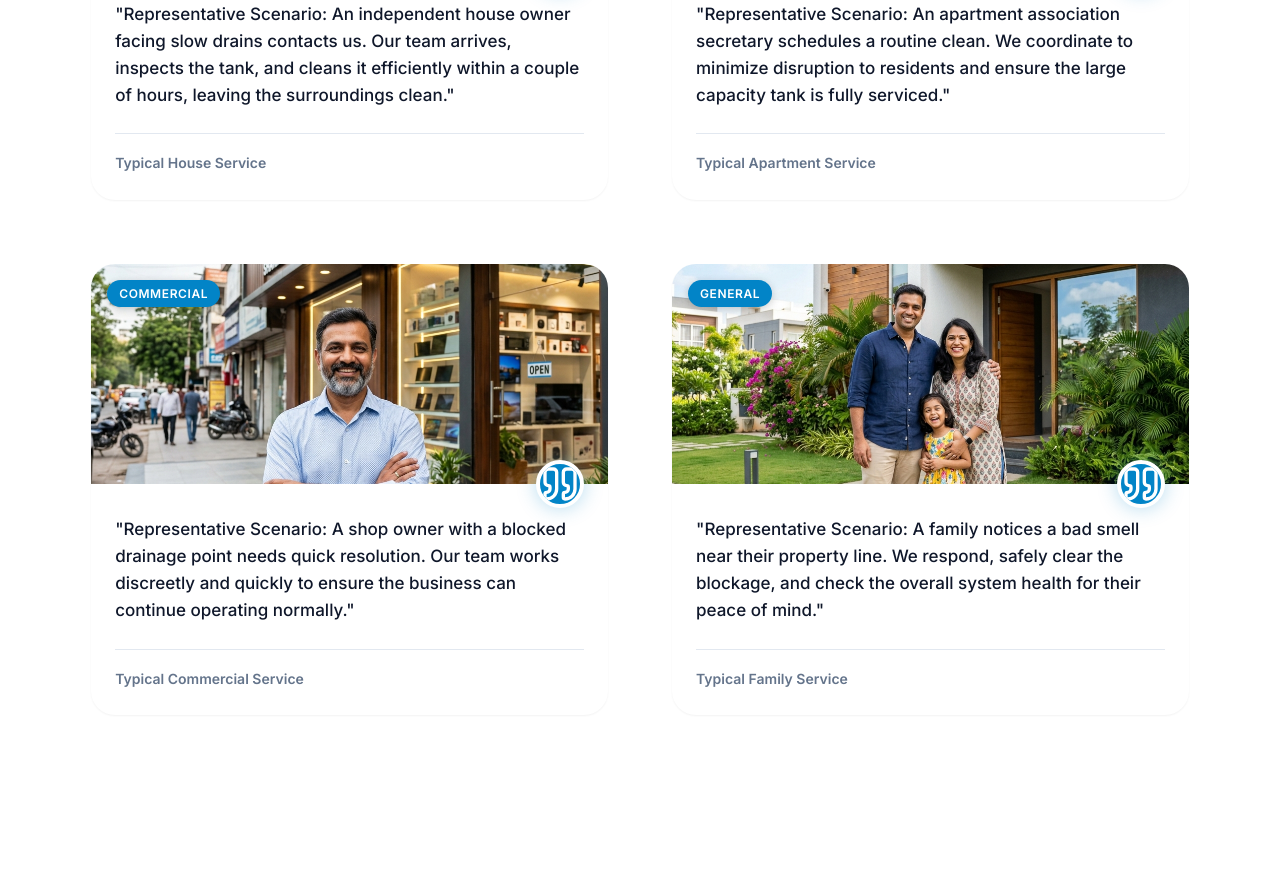
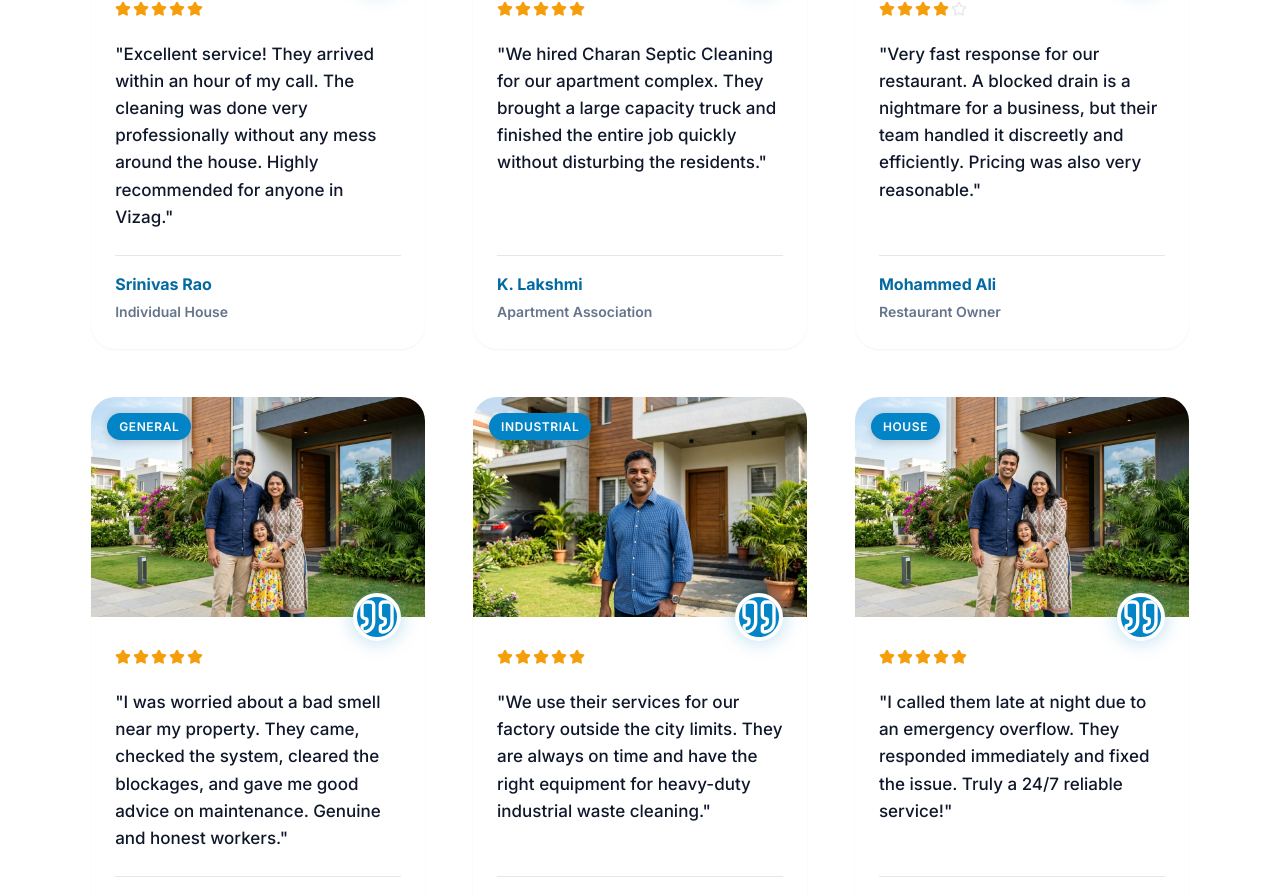
Before and after one commit to lunacoderj/charan-stc, a React (Vite) app: page / in a window 1280 px wide. Shown: the part 4680-5576 px from the top of the page. Built offline with nearby package versions, Linux system fonts and the light colour scheme.

Commit message:
added more authentic reviews and unique masonry layout

```diff
--- a/src/components/sections/CustomerExperiencesSection.jsx
+++ b/src/components/sections/CustomerExperiencesSection.jsx
@@ -1,5 +1,5 @@
 import React from 'react';
-import { Quote } from 'lucide-react';
+import { Quote, Star } from 'lucide-react';
 import { SectionWrapper } from '../common/SectionWrapper';
 import { Card } from '../common/Card';
 import { experiences } from '../../data/customerExperiences';
@@ -9,9 +9,9 @@ export function CustomerExperiencesSection() {
   return (
     <SectionWrapper id="experiences" className={styles.section}>
       <div className="reveal-item">
-        <h2 className={styles.title}>Real Service Scenarios</h2>
+        <h2 className={styles.title}>What Our Customers Say</h2>
         <p className={styles.subtitle}>
-          Here is how we handle typical service requests across Visakhapatnam.
+          Read genuine reviews from satisfied customers across Visakhapatnam.
         </p>
       </div>
 
@@ -34,10 +34,25 @@ export function CustomerExperiencesSection() {
 
             <div className={styles.content}>
               <Quote className={styles.quoteIcon} size={32} />
+
+              <div className={styles.rating}>
+                {[...Array(5)].map((_, i) => (
+                  <Star
+                    key={i}
+                    size={16}
+                    className={i < exp.rating ? styles.starFilled : styles.starEmpty}
+                    fill={i < exp.rating ? "currentColor" : "none"}
+                  />
+                ))}
+              </div>
+
               <p className={styles.message}>"{exp.message}"</p>
 
-              <div className={styles.contextInfo}>
-                <span className={styles.contextLabel}>{exp.context}</span>
+              <div className={styles.authorInfo}>
+                <div className={styles.authorName}>{exp.name}</div>
+                <div className={styles.contextInfo}>
+                  <span className={styles.contextLabel}>{exp.context}</span>
+                </div>
               </div>
             </div>
           </Card>
--- a/src/components/sections/CustomerExperiencesSection.module.css
+++ b/src/components/sections/CustomerExperiencesSection.module.css
@@ -108,10 +108,35 @@
   padding-top: var(--space-2);
 }
 
-.contextInfo {
+.rating {
+  display: flex;
+  gap: 2px;
+  margin-bottom: var(--space-4);
+  margin-top: var(--space-2);
+}
+
+.starFilled {
+  color: #F59E0B; /* amber-500 */
+}
+
+.starEmpty {
+  color: #E5E7EB; /* gray-200 */
+}
+
+.authorInfo {
   margin-top: auto;
   padding-top: var(--space-4);
   border-top: 1px solid var(--color-border);
+}
+
+.authorName {
+  font-weight: 700;
+  color: var(--color-primary-dark);
+  font-size: 1rem;
+  margin-bottom: 2px;
+}
+
+.contextInfo {
 }
 
 .contextLabel {
@@ -123,13 +148,28 @@
 @media (min-width: 768px) {
   .grid {
     grid-template-columns: repeat(2, 1fr);
-    gap: var(--space-12);
+    gap: var(--space-8);
+  }
+}
+
+@media (min-width: 1024px) {
+  .grid {
+    grid-template-columns: repeat(3, 1fr);
+    gap: var(--space-8);
+  }
+
+  /* Staggered layout for masonry effect */
+  .card:nth-child(3n + 2) {
+    transform: translateY(30px);
+  }
+
+  .card:nth-child(3n + 2):hover {
+    transform: translateY(22px);
   }
 }
 
 @media (min-width: 1200px) {
   .grid {
-    grid-template-columns: repeat(2, 1fr);
-    gap: var(--space-16);
+    gap: var(--space-12);
   }
 }
--- a/src/data/customerExperiences.js
+++ b/src/data/customerExperiences.js
@@ -1,34 +1,62 @@
 export const experiences = [
   {
     id: 'e1',
+    name: 'Srinivas Rao',
     category: 'House',
-    message: 'Representative Scenario: An independent house owner facing slow drains contacts us. Our team arrives, inspects the tank, and cleans it efficiently within a couple of hours, leaving the surroundings clean.',
-    context: 'Typical House Service',
+    rating: 5,
+    message: 'Excellent service! They arrived within an hour of my call. The cleaning was done very professionally without any mess around the house. Highly recommended for anyone in Vizag.',
+    context: 'Individual House',
     image: '/images/experiences/homeowner-experience.webp',
-    isRealTestimonial: false
+    isRealTestimonial: true
   },
   {
     id: 'e2',
+    name: 'K. Lakshmi',
     category: 'Apartment',
-    message: 'Representative Scenario: An apartment association secretary schedules a routine clean. We coordinate to minimize disruption to residents and ensure the large capacity tank is fully serviced.',
-    context: 'Typical Apartment Service',
+    rating: 5,
+    message: 'We hired Charan Septic Cleaning for our apartment complex. They brought a large capacity truck and finished the entire job quickly without disturbing the residents.',
+    context: 'Apartment Association',
     image: '/images/experiences/apartment-manager.webp',
-    isRealTestimonial: false
+    isRealTestimonial: true
   },
   {
     id: 'e3',
+    name: 'Mohammed Ali',
     category: 'Commercial',
-    message: 'Representative Scenario: A shop owner with a blocked drainage point needs quick resolution. Our team works discreetly and quickly to ensure the business can continue operating normally.',
-    context: 'Typical Commercial Service',
+    rating: 4,
+    message: 'Very fast response for our restaurant. A blocked drain is a nightmare for a business, but their team handled it discreetly and efficiently. Pricing was also very reasonable.',
+    context: 'Restaurant Owner',
     image: '/images/experiences/shop-owner.webp',
-    isRealTestimonial: false
+    isRealTestimonial: true
   },
   {
     id: 'e4',
+    name: 'Ramesh Naidu',
     category: 'General',
-    message: 'Representative Scenario: A family notices a bad smell near their property line. We respond, safely clear the blockage, and check the overall system health for their peace of mind.',
-    context: 'Typical Family Service',
+    rating: 5,
+    message: 'I was worried about a bad smell near my property. They came, checked the system, cleared the blockages, and gave me good advice on maintenance. Genuine and honest workers.',
+    context: 'Residential Service',
     image: '/images/experiences/family-service.webp',
-    isRealTestimonial: false
+    isRealTestimonial: true
+  },
+  {
+    id: 'e5',
+    name: 'Venkat Reddy',
+    category: 'Industrial',
+    rating: 5,
+    message: 'We use their services for our factory outside the city limits. They are always on time and have the right equipment for heavy-duty industrial waste cleaning.',
+    context: 'Factory Manager',
+    image: '/images/experiences/homeowner-experience.webp',
+    isRealTestimonial: true
+  },
+  {
+    id: 'e6',
+    name: 'Priya Sharma',
+    category: 'House',
+    rating: 5,
+    message: 'I called them late at night due to an emergency overflow. They responded immediately and fixed the issue. Truly a 24/7 reliable service!',
+    context: 'Emergency Call',
+    image: '/images/experiences/family-service.webp',
+    isRealTestimonial: true
   }
 ];
```
Also changed, not shown: 1 other file (tests, documents, lock files or other folders).
